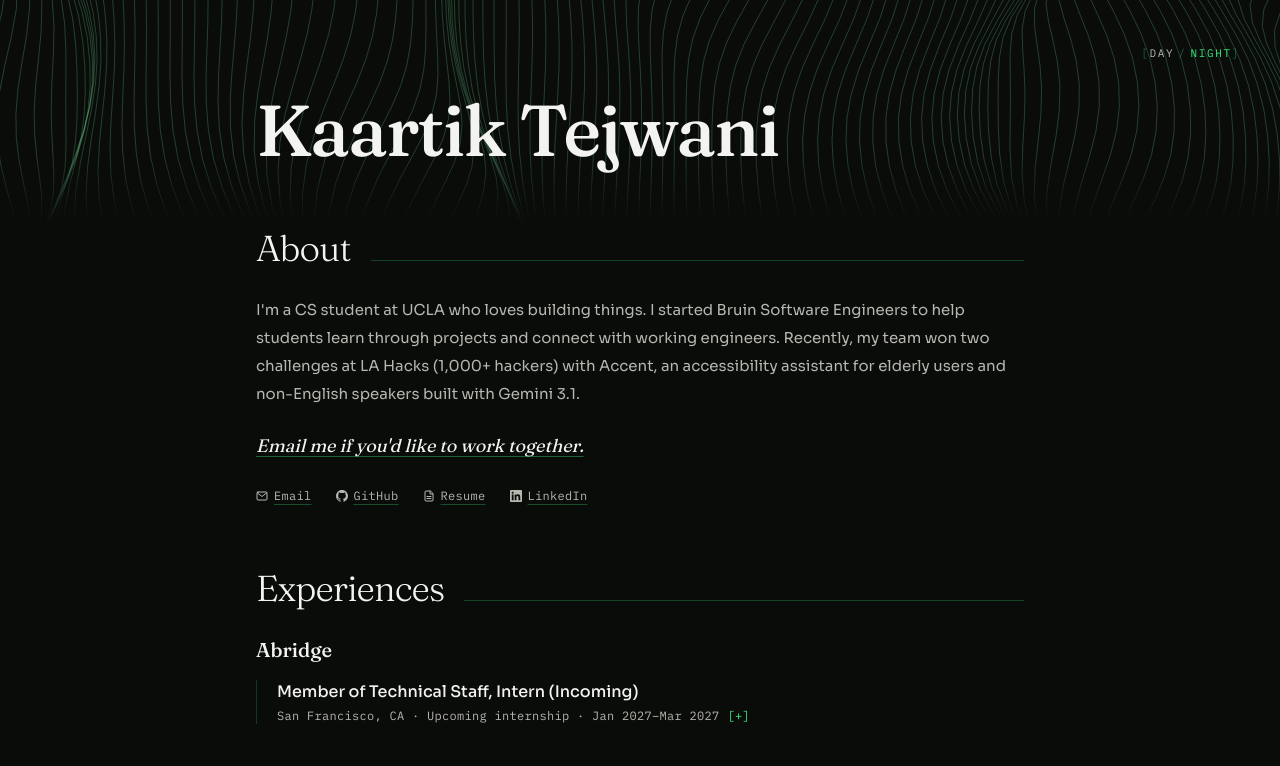
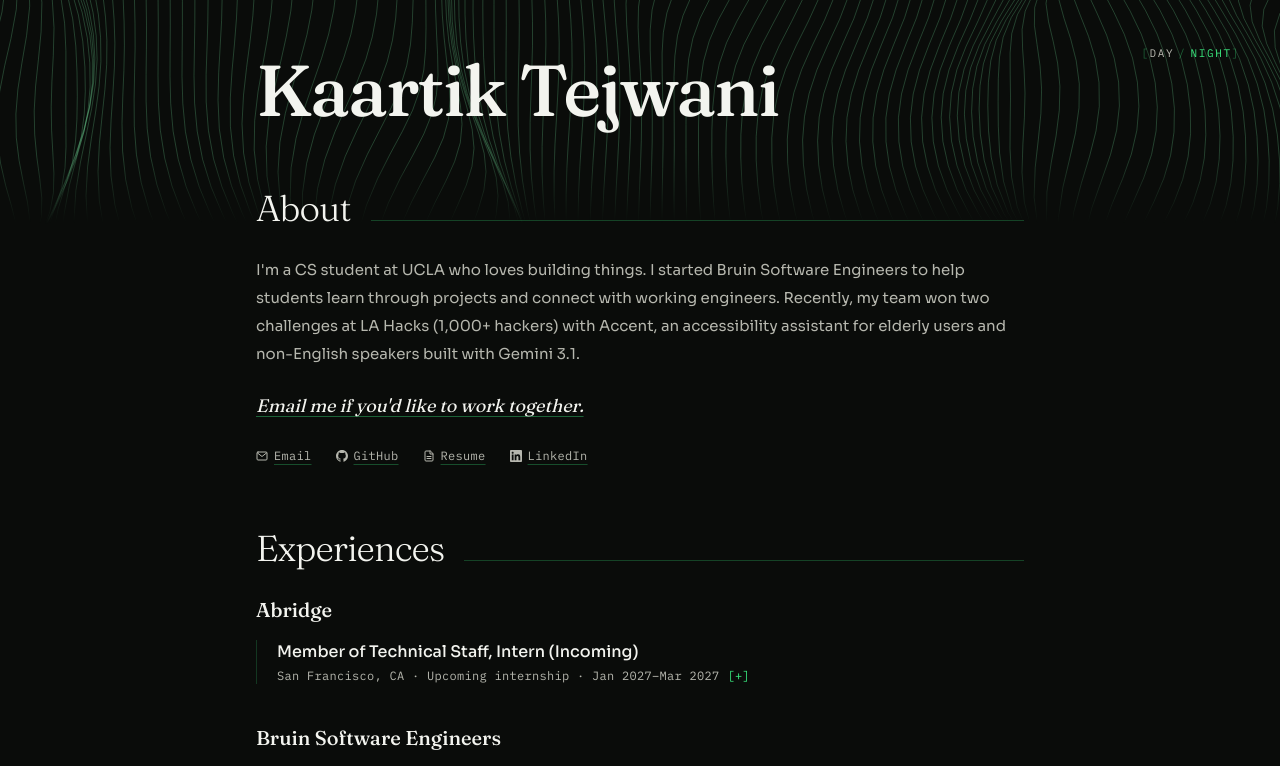
Before and after one commit to KaartikDev/personal-site, a Next.js app: page / in a window 1280 px wide. Shown: the top 766 px of the page. Built offline with nearby package versions, Linux system fonts and the light colour scheme.

Commit message:
Tighten space above portfolio name

```diff
--- a/app/page.tsx
+++ b/app/page.tsx
@@ -12,7 +12,7 @@
         <ThemeToggle />
       </div>
 
-      <div className="mx-auto flex w-full max-w-3xl flex-col gap-16 px-6 py-16 sm:px-10 sm:py-24 lg:px-0">
+      <div className="mx-auto flex w-full max-w-3xl flex-col gap-16 px-6 pb-16 pt-8 sm:px-10 sm:pb-24 sm:pt-14 lg:px-0">
         <PageHeader />
         <Bio />
         <Experience />
```
